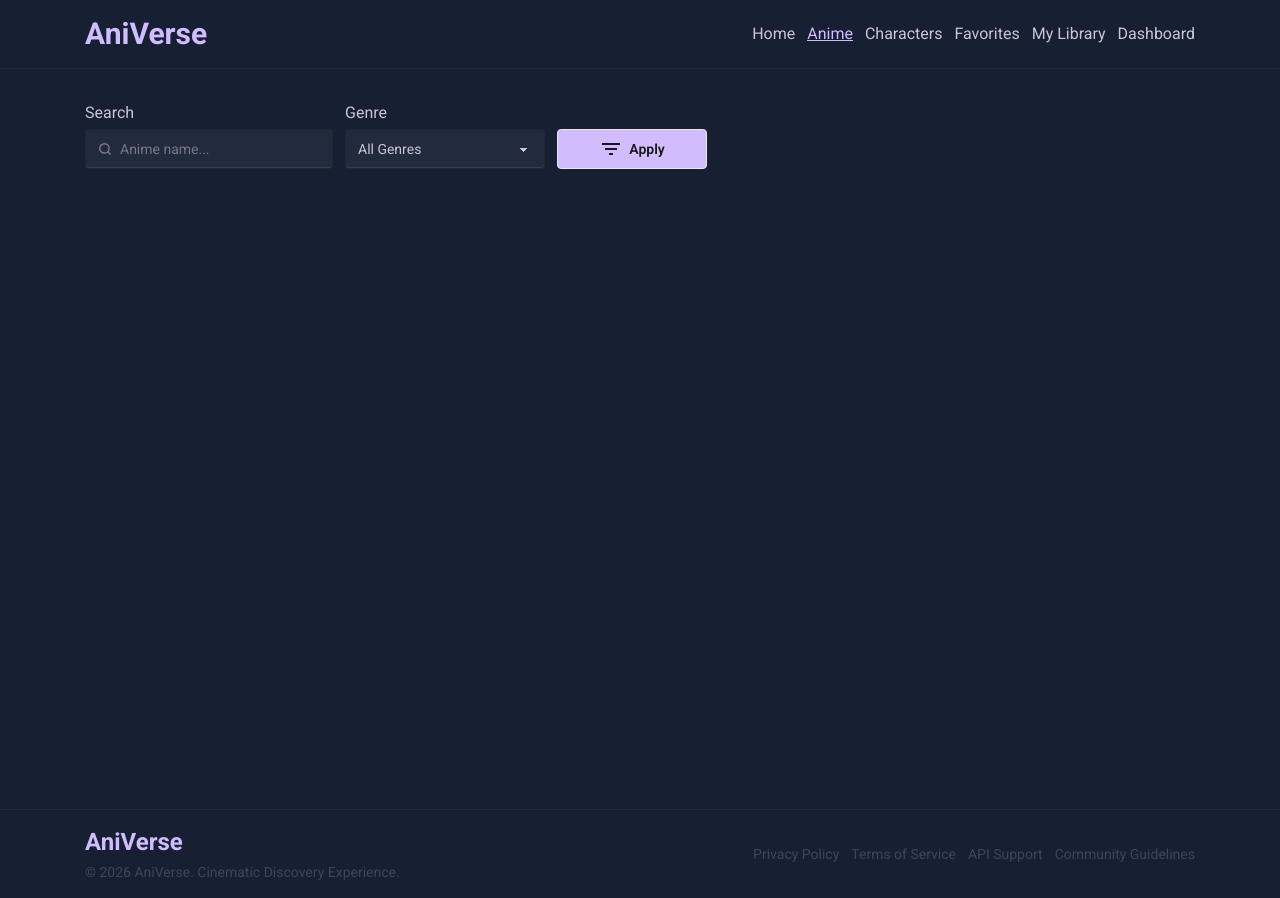
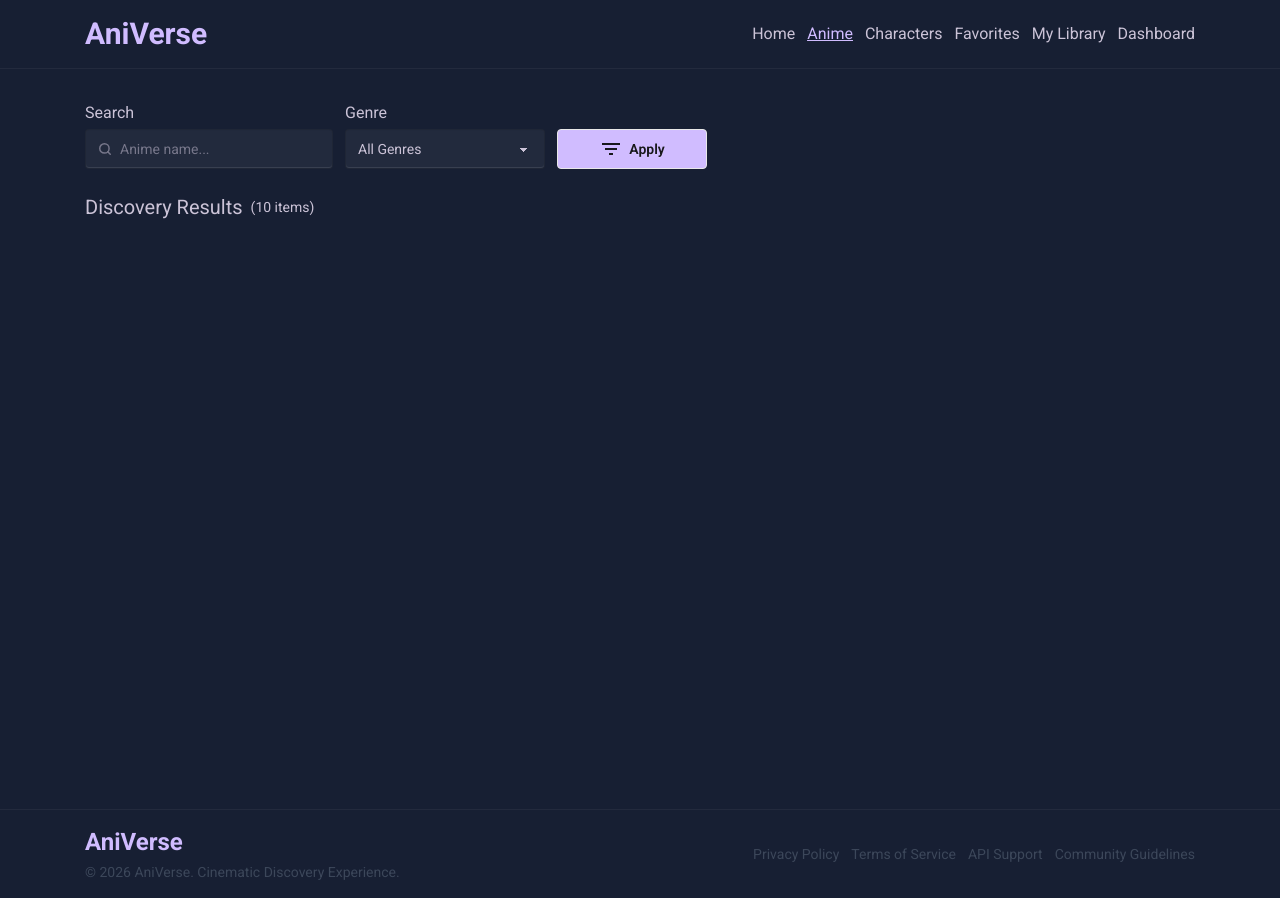
Before and after one commit to ayoub-jabiri/ani-verse, a React (Vite) app: page /anime in a window 1280 px wide. Built offline with nearby package versions, Linux system fonts and the light colour scheme.

Commit message:
Set up the anime list section

```diff
--- /dev/null
+++ b/src/components/anime/AnimeList.jsx
@@ -0,0 +1,10 @@
+export default function AnimeList() {
+    return (
+        <section>
+            <h1 className="text-(--text-color) flex items-center gap-2 mb-4">
+                <span className="text-xl">Discovery Results</span>{" "}
+                <span className="text-sm">(10 items)</span>
+            </h1>
+        </section>
+    );
+}
--- a/src/components/anime/FilterSection.jsx
+++ b/src/components/anime/FilterSection.jsx
@@ -33,7 +33,7 @@ export default function FilterSection() {
     ];
 
     return (
-        <div className="text-(--text-color) flex items-end gap-3">
+        <section className="text-(--text-color) flex items-end gap-3 mb-6">
             <div>
                 <h2 className="mb-1">Search</h2>
                 <label className="input bg-[#222A3D]">
@@ -78,6 +78,6 @@ export default function FilterSection() {
                 <RiFilter3Line />
                 <span>Apply</span>
             </button>
-        </div>
+        </section>
     );
 }
--- a/src/pages/AnimePage.jsx
+++ b/src/pages/AnimePage.jsx
@@ -1,3 +1,4 @@
+import AnimeList from "../components/anime/AnimeList";
 import FilterSection from "../components/anime/FilterSection";
 
 export default function AnimePage() {
@@ -5,6 +6,7 @@ export default function AnimePage() {
         <div className="py-8">
             <div className="container">
                 <FilterSection />
+                <AnimeList />
             </div>
         </div>
     );
```
